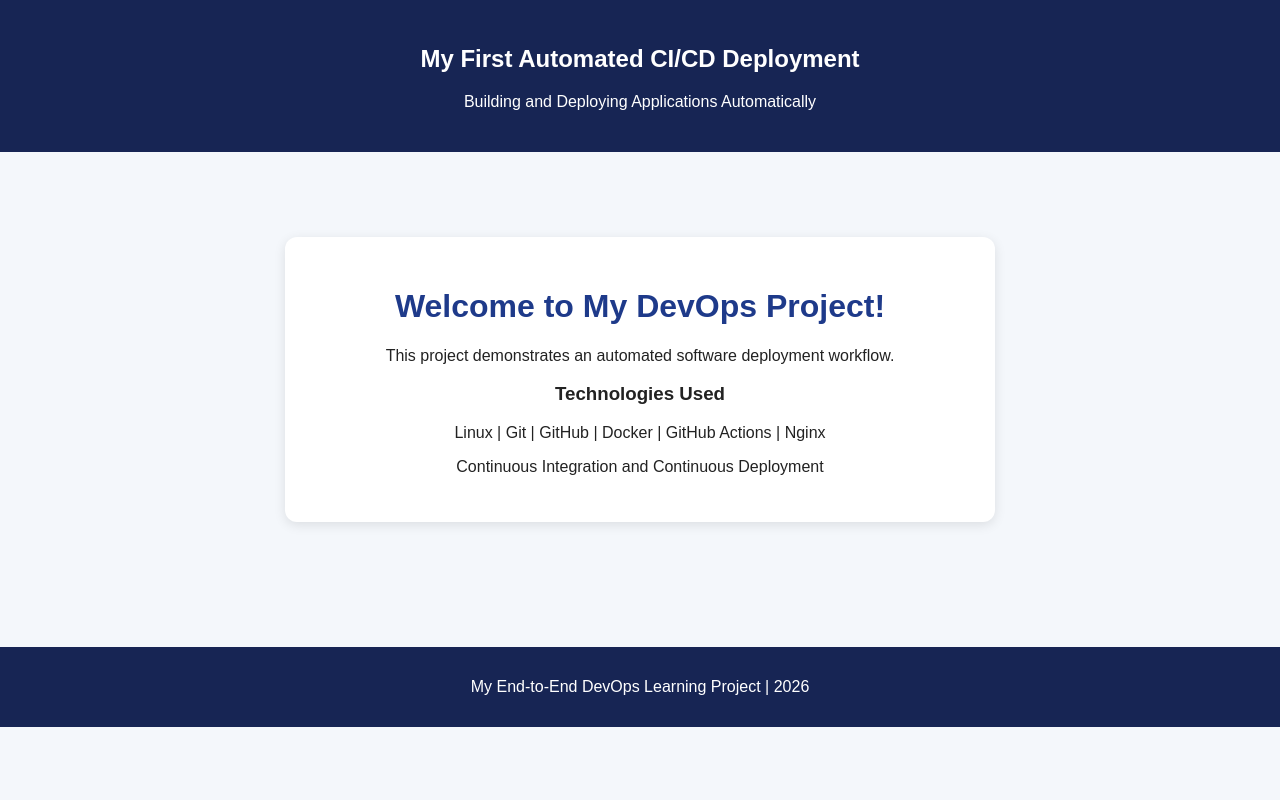
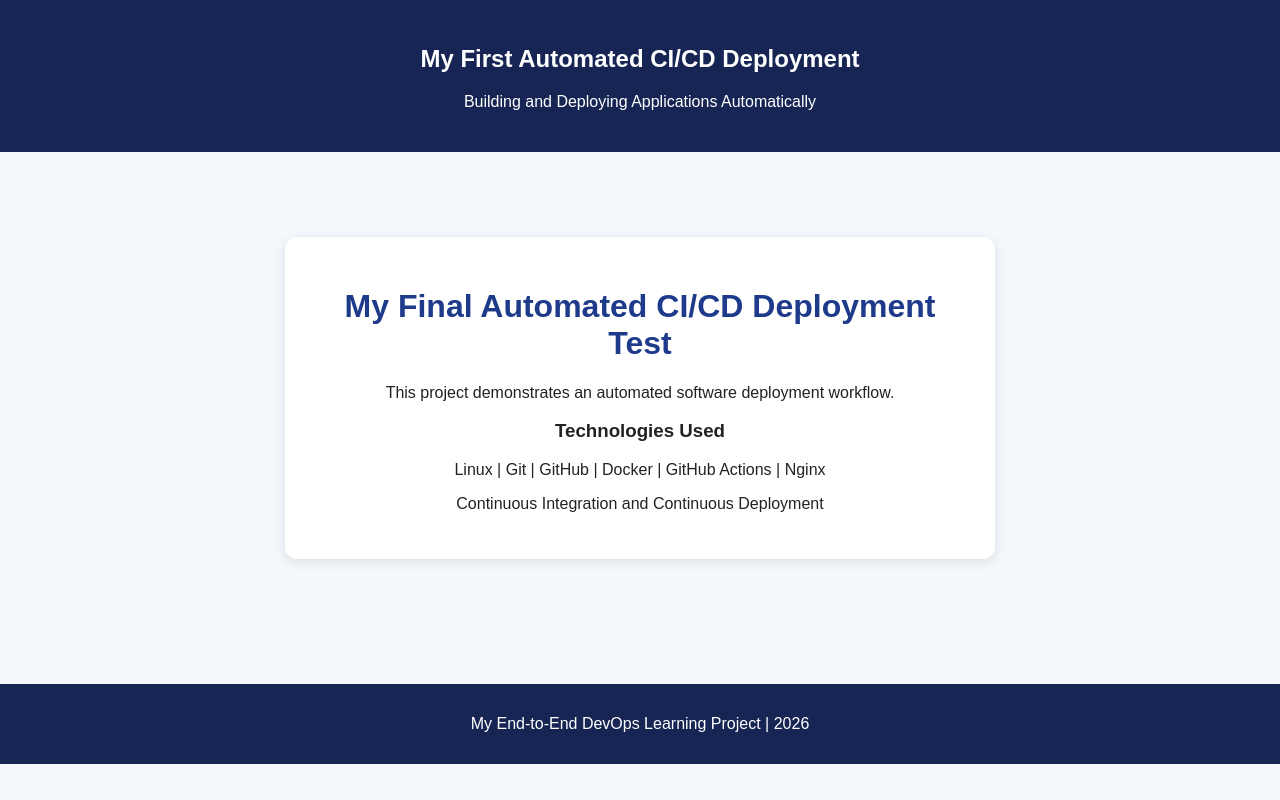
Before and after one commit to aqsayasmeen2002-svg/project-deployment, a plain HTML site: page index.html in a window 1280 px wide. Drawn offline with Linux system fonts and the light colour scheme.

Commit message:
Test automated CI/CD deployment

```diff
--- a/index.html
+++ b/index.html
@@ -55,7 +55,7 @@
 
     <main>
         <div class="card">
-            <h1>Welcome to My DevOps Project!</h1>
+            <h1>My Final Automated CI/CD Deployment Test</h1>
 
             <p>
                 This project demonstrates an automated
```
